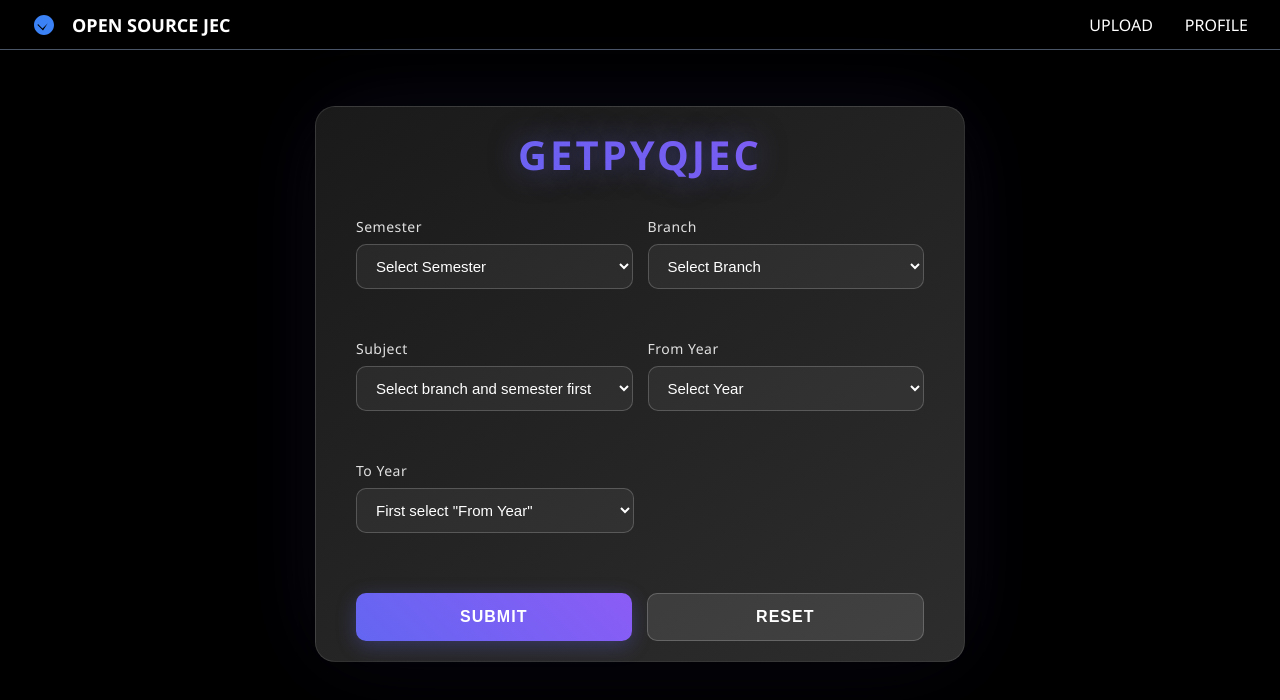
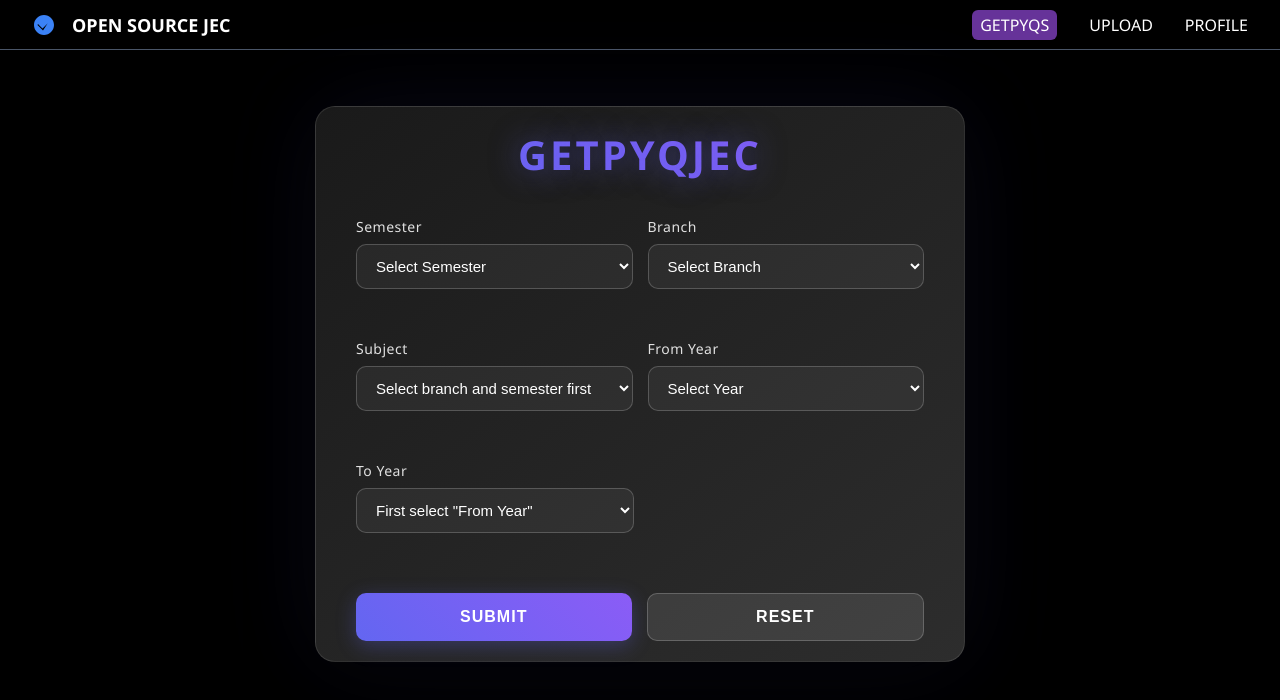
Before and after one commit to hardikgaikwad/getpyqjec, a React (Vite) app in the folder frontend/: page / in a window 1280 px wide. Shown: the top 700 px of the page. Built offline with nearby package versions, Linux system fonts and the light colour scheme.

Commit message:
getpyq button added

```diff
--- a/frontend/src/components/Root/NavBar.jsx
+++ b/frontend/src/components/Root/NavBar.jsx
@@ -38,8 +38,17 @@ export default function NavBar() {
           <span className={classes["navbar-title"]}>OPEN SOURCE JEC</span>
         </div>
       </NavLink>
+      <div className={classes["navbar-right"]}>
+        <NavLink
+          to="/"
+          className={({ isActive }) =>
+            `${classes["navbar-link"]} ${isActive ? classes.active : ""}`
+          }
+          end
+        >
+          GETPYQS
+        </NavLink>
 
-      <div className={classes["navbar-right"]}>
         <NavLink
           to="/upload"
           className={({ isActive }) =>
```
